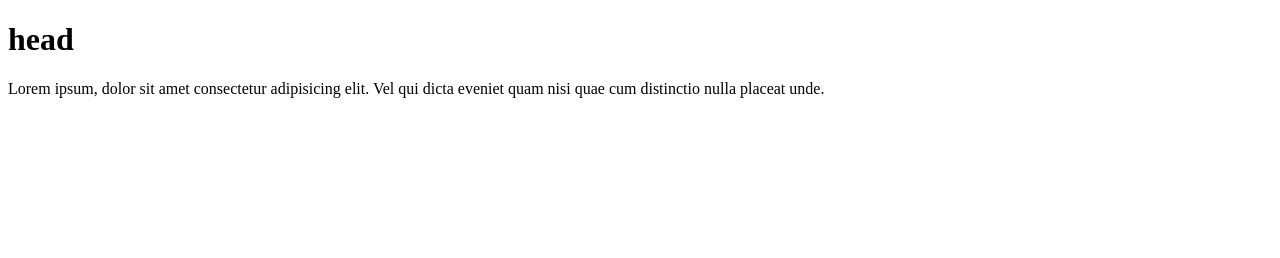
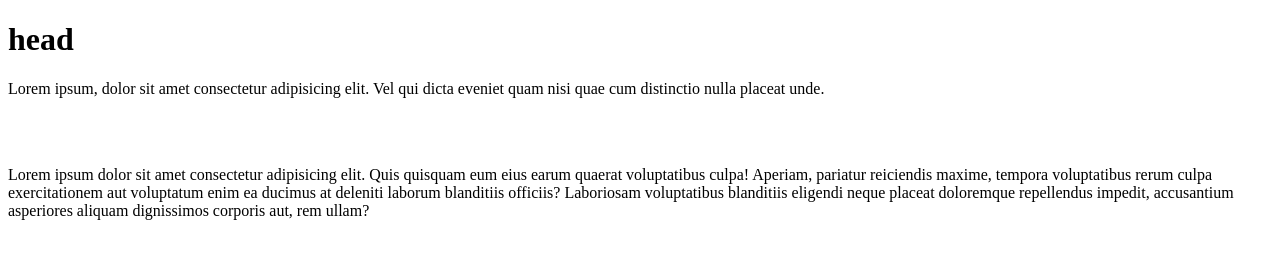
Before and after one commit to abdulfahad1/fahad-work-1, a plain HTML site: page index.html in a window 1280 px wide. Drawn offline with Linux system fonts and the light colour scheme.

Commit message:
br&br%para added

```diff
--- a/index.html
+++ b/index.html
@@ -8,5 +8,7 @@
 <body>
     <h1>head</h1>
     <p>Lorem ipsum, dolor sit amet consectetur adipisicing elit. Vel qui dicta eveniet quam nisi quae cum distinctio nulla placeat unde.</p>
+    <br> <br>
+    <p>Lorem ipsum dolor sit amet consectetur adipisicing elit. Quis quisquam eum eius earum quaerat voluptatibus culpa! Aperiam, pariatur reiciendis maxime, tempora voluptatibus rerum culpa exercitationem aut voluptatum enim ea ducimus at deleniti laborum blanditiis officiis? Laboriosam voluptatibus blanditiis eligendi neque placeat doloremque repellendus impedit, accusantium asperiores aliquam dignissimos corporis aut, rem ullam?</p>
 </body>
 </html>
```
